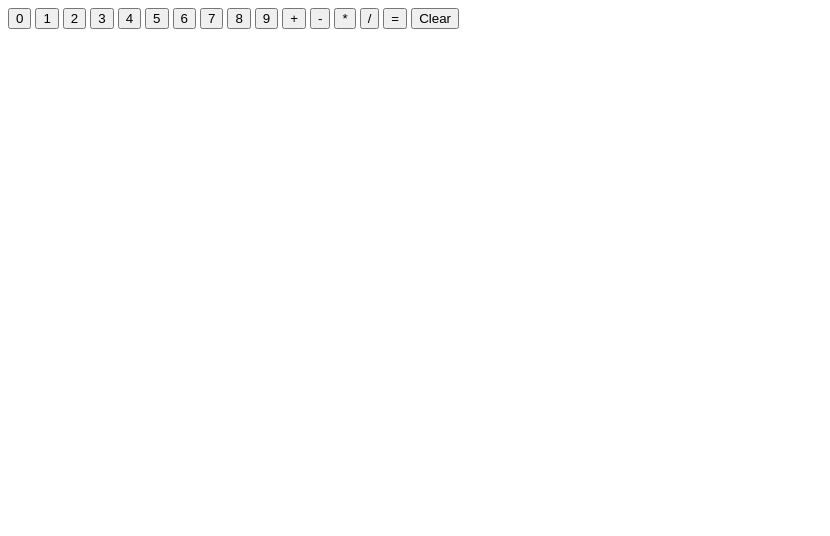
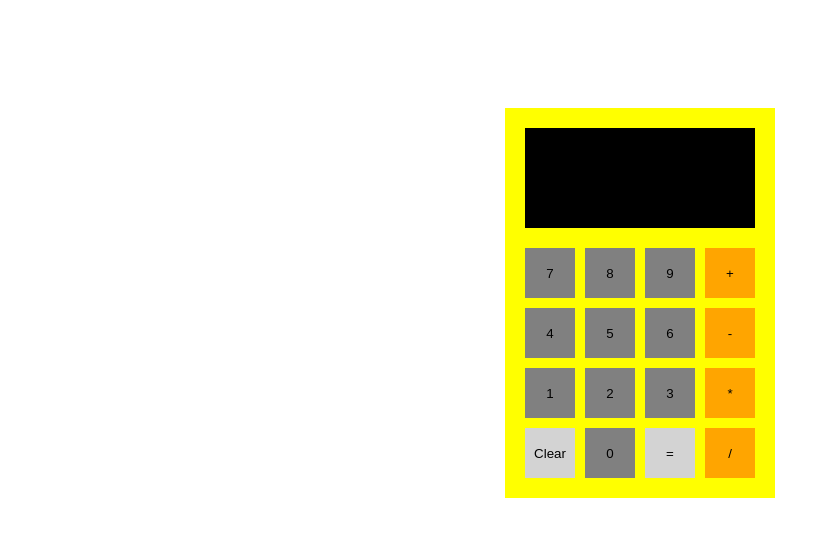
Before and after one commit to meera-gd/odin-calculator, a plain HTML site: page index.html in a window 1280 px wide. Shown: the whole page, without its empty margins (0-830 px from the left). Drawn offline with Linux system fonts and the light colour scheme.

Commit message:
Add colors and spacing

```diff
--- a/index.html
+++ b/index.html
@@ -1,33 +1,36 @@
 <!DOCTYPE html>
 <html lang="en">
   <head>
-		<meta charset="utf-8">
+    <meta charset="utf-8" />
     <title>Calculator</title>
+    <link rel="stylesheet" href="styles.css" />
     <script src="script.js" defer></script>
   </head>
   <body>
+    <div id="calc">
       <div id="display"></div>
-		<div>
-			<span id="digits">
-				<button>0</button>
-				<button>1</button>
-				<button>2</button>
-				<button>3</button>
-				<button>4</button>
-				<button>5</button>
-				<button>6</button>
-				<button>7</button>
-				<button>8</button>
-				<button>9</button>
-			</span>
-			<span id="operators">
-				<button>+</button>
-				<button>-</button>
-				<button>*</button>
-				<button>/</button>
-			</span>
+      <div id="buttons">
+        <div id="left">
+          <button class="digit">7</button>
+          <button class="digit">8</button>
+          <button class="digit">9</button>
+          <button class="digit">4</button>
+          <button class="digit">5</button>
+          <button class="digit">6</button>
+          <button class="digit">1</button>
+          <button class="digit">2</button>
+          <button class="digit">3</button>
+          <button id="clear">Clear</button>
+          <button class="digit">0</button>
           <button id="equals">=</button>
-			<button id="clear">Clear</button>
+        </div>
+        <div id="right">
+          <button class="op">+</button>
+          <button class="op">-</button>
+          <button class="op">*</button>
+          <button class="op">/</button>
+        </div>
+      </div>
     </div>
   </body>
 </html>
--- a/script.js
+++ b/script.js
@@ -12,26 +12,30 @@ function multiply(a, b) {
 
 function divide(a, b) {
   if (b === 0) {
-		return 'Oops!';
+    return "Oops!";
   }
   return a / b;
 }
 
 function operate(operator, num1, num2) {
   switch (operator) {
-		case '+': return add(num1, num2);
-		case '-': return subtract(num1, num2);
-		case '*': return multiply(num1, num2);
-		case '/': return divide(num1, num2);
+    case "+":
+      return add(num1, num2);
+    case "-":
+      return subtract(num1, num2);
+    case "*":
+      return multiply(num1, num2);
+    case "/":
+      return divide(num1, num2);
   }
 }
 
-const display = document.querySelector('#display');
-let displayValue = '';
+const display = document.querySelector("#display");
+let displayValue = "";
 
-const digitBtns = document.querySelectorAll('#digits button');
-digitBtns.forEach(btn => {
-	btn.addEventListener('click', e => {
+const digitBtns = document.querySelectorAll(".digit");
+digitBtns.forEach((btn) => {
+  btn.addEventListener("click", (e) => {
     displayValue += e.target.textContent;
     display.textContent = displayValue;
     console.log(num1, operator, num2);
@@ -42,37 +46,43 @@ let num1;
 let operator;
 let num2;
 
-const opBtns = document.querySelectorAll('#operators button');
-opBtns.forEach(btn => {
-	btn.addEventListener('click', e => {
-		if (operator !== undefined) { // handles case where an operator has already been pressed
+const opBtns = document.querySelectorAll(".op");
+opBtns.forEach((btn) => {
+  btn.addEventListener("click", (e) => {
+    if (operator !== undefined) {
+      // handles case where an operator has already been pressed
       num2 = Number(displayValue);
 
       const answer = operate(operator, num1, num2);
-			displayValue = String(typeof answer === 'number' ? Math.round(answer * 1000) / 1000 : answer);
+      displayValue = String(
+        typeof answer === "number" ? Math.round(answer * 1000) / 1000 : answer
+      );
       display.textContent = displayValue;
-			displayValue = '';
+      displayValue = "";
 
       num1 = answer;
       operator = e.target.textContent;
       num2 = undefined;
-		} else { // handles case where number no operator has been pressed yet
+    } else {
+      // handles case where number no operator has been pressed yet
       num1 = Number(displayValue);
       operator = e.target.textContent;
 
-			displayValue = '';
+      displayValue = "";
       display.textContent = displayValue;
     }
     console.log(num1, operator, num2);
   });
 });
 
-const equalsBtn = document.querySelector('#equals');
-equalsBtn.addEventListener('click', () => {
+const equalsBtn = document.querySelector("#equals");
+equalsBtn.addEventListener("click", () => {
   num2 = Number(displayValue);
 
-	const answer = operate(operator ?? '+', num1, num2);
-	displayValue = String(typeof answer === 'number' ? Math.round(answer * 1000) / 1000 : answer);
+  const answer = operate(operator ?? "+", num1, num2);
+  displayValue = String(
+    typeof answer === "number" ? Math.round(answer * 1000) / 1000 : answer
+  );
   display.textContent = displayValue;
 
   num1 = answer;
@@ -80,12 +90,12 @@ equalsBtn.addEventListener('click', () => {
   num2 = undefined;
 });
 
-const clearBtn = document.querySelector('#clear');
-clearBtn.addEventListener('click', e => {
+const clearBtn = document.querySelector("#clear");
+clearBtn.addEventListener("click", (e) => {
   num1 = undefined;
   operator = undefined;
   num2 = undefined;
 
-	displayValue = '';
+  displayValue = "";
   display.textContent = displayValue;
 });
--- /dev/null
+++ b/styles.css
@@ -0,0 +1,58 @@
+body {
+  display: flex;
+  flex-direction: column;
+  align-items: center;
+}
+
+#calc {
+  background-color: yellow;
+  padding: 20px;
+  width: fit-content;
+  margin-top: 100px;
+}
+
+#display {
+  height: 60px;
+  line-height: 60px;
+  background-color: black;
+  color: white;
+  text-align: right;
+  font-size: 22px;
+  padding: 20px;
+  margin-bottom: 20px;
+}
+
+#buttons {
+  display: flex;
+  gap: 10px;
+}
+
+#left {
+  display: flex;
+  flex-wrap: wrap;
+  gap: 10px;
+  width: 170px;
+  height: 230px;
+}
+
+#right {
+  display: flex;
+  flex-direction: column;
+  gap: 10px;
+}
+
+button {
+  width: 50px;
+  height: 50px;
+  border: none;
+  background-color: gray;
+}
+
+#clear,
+#equals {
+  background-color: lightgray;
+}
+
+#right button {
+  background-color: orange;
+}
```
Lines whose indentation alone changed are shown as unchanged.
